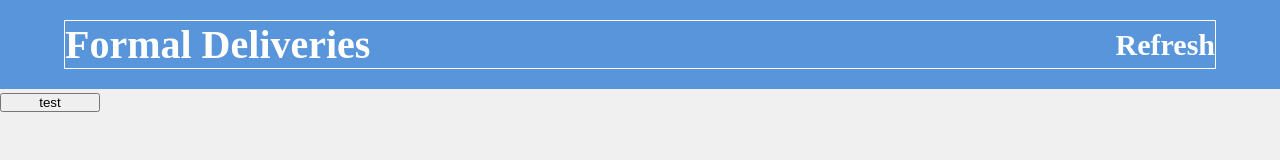
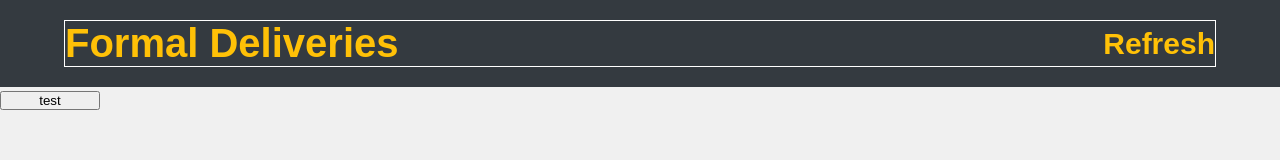
Before and after one commit to cmcogit/github-formal-delivery-pwa, a plain HTML site: page index.html in a window 1280 px wide. Drawn offline with Linux system fonts and the light colour scheme.

Commit message:
body - update to font color and family

```diff
--- a/styles/style.css
+++ b/styles/style.css
@@ -8,10 +8,11 @@ body {
   background: #f0f0f0;
   margin: 0;
   font-size: 20px;
+  font-family: Arial, Helvetica, sans-serif;
 }
 .menu-container {
-  color: #fff;
-  background-color: #5995DA;
+  color: #ffc107;
+  background-color: #343a40;
   padding: 20px 0;
   display: flex;
   justify-content: center;
```
